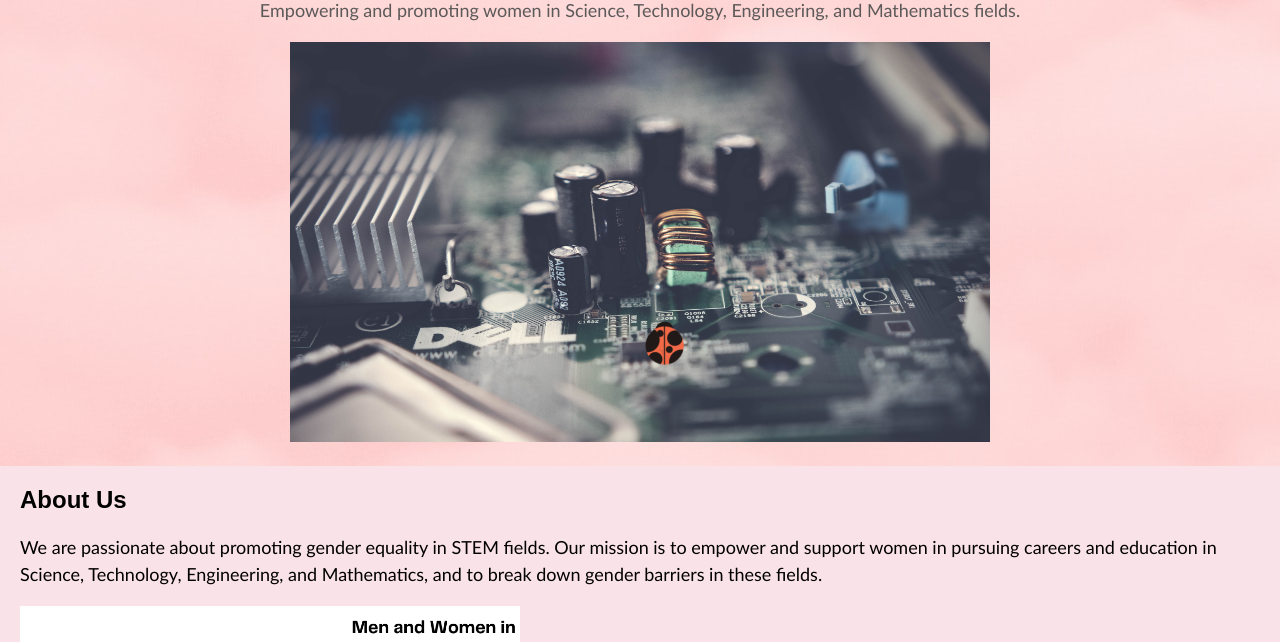
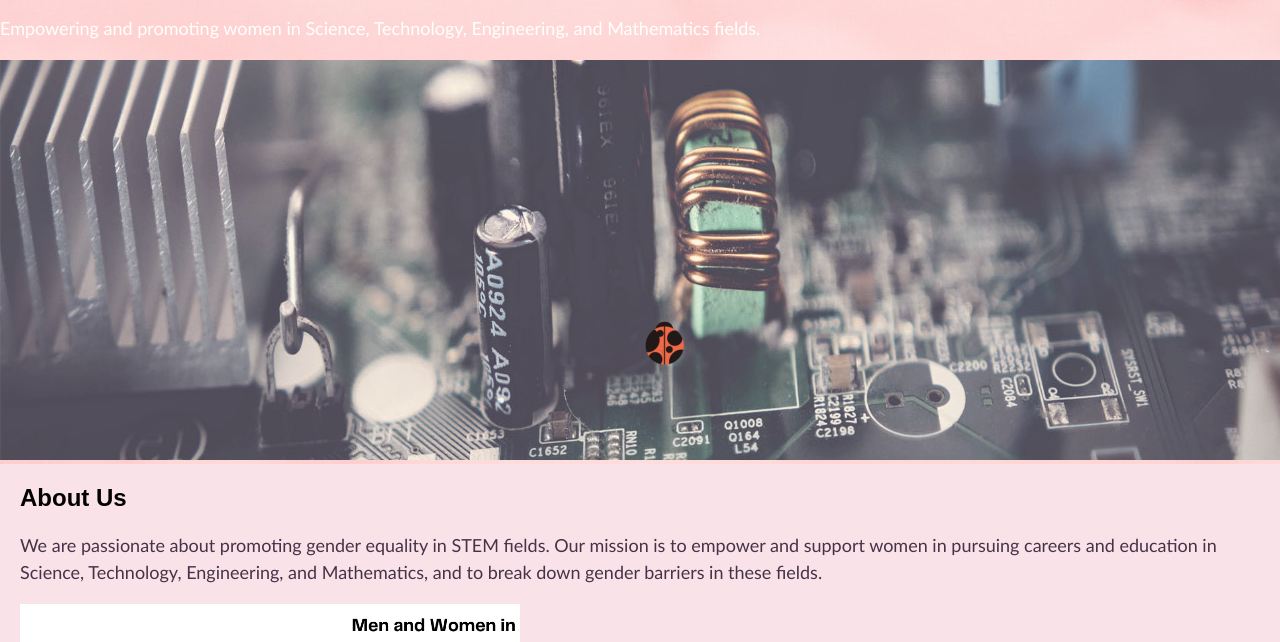
Before and after one commit to JadedThrone/WebsiteShell, a plain HTML site: page index.html in a window 1280 px wide. Shown: the part 80-722 px from the top of the page. Drawn offline with Linux system fonts and the light colour scheme; files whose address does not match are found by name.

Commit message:
Homepage modifications

```diff
--- a/index.html
+++ b/index.html
@@ -28,6 +28,7 @@
 /* Apply the animation to the ladybug image */
 .ladybug {
   position:absolute;
+  z-index:10;
   animation: crawl 10s linear infinite;
   top:0;
   left:0;
@@ -48,7 +49,7 @@
     header {
       background-color: #e1c1cd;
       color: #5c5959;
-      padding: 20px;
+      padding: 0px;
       text-align: center;
       background-image: url(clouds.jpg);
     }
@@ -72,6 +73,7 @@
       font-size: 18px;
       line-height: 1.5;
       font-family: 'Trebuchet MS', 'Lucida Sans Unicode', 'Lucida Grande', 'Lucida Sans', Arial, sans-serif;
+      color: #463348
     }
 
     /* CSS style for footer */
@@ -120,6 +122,10 @@
       max-width: 100%;
       height: 500;
     }
+    .tagline{
+      color:white;
+      float: left;
+    }
 
 
   </style>
@@ -145,8 +151,8 @@
     </ul>
     </div>
   <header>
-    <p>Empowering and promoting women in Science, Technology, Engineering, and Mathematics fields.</p>
-    <img src="./images/hardware.jpg" height="400" width="700"/>
+    <p class="tagline">Empowering and promoting women in Science, Technology, Engineering, and Mathematics fields.</p>
+    <img style="opacity:85%" src="./images/hardwareCropped.jpg" height="400" width="100%"/>
 
   </header>
   <div class="content">
```
Also changed, not shown: images/hardwareCropped.jpg (added).
